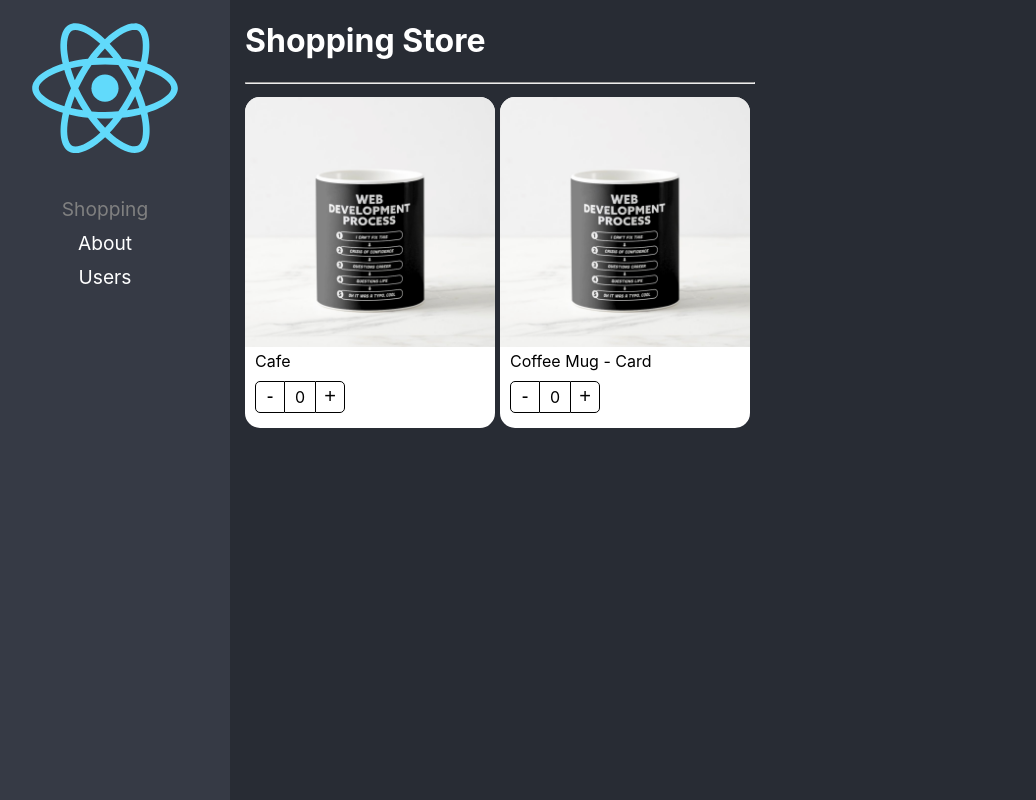
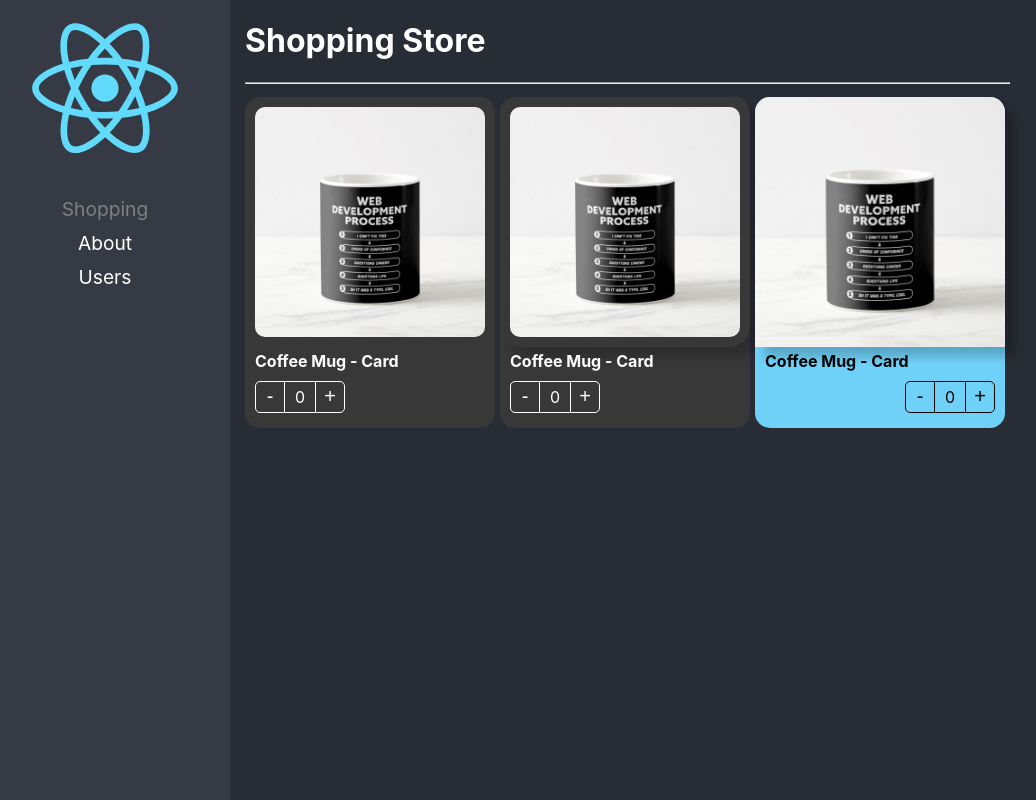
Before and after one commit to EricRusinque/react-adv, a React (Create React App) app: page / in a window 1280 px wide. Shown: the whole page, without its empty margins (20-1056 px from the left). Built offline with nearby package versions, Linux system fonts and the light colour scheme.

Commit message:
component Extend Styles listo

```diff
--- a/src/02-component-patterns/components/ProductButtons.tsx
+++ b/src/02-component-patterns/components/ProductButtons.tsx
@@ -1,13 +1,21 @@
-import { useContext } from 'react';
+import { CSSProperties, useContext } from 'react';
 import { ProductContext } from './ProductCard';
 import styles from '../styles/styles.module.css'
 
-export const ProductButtons = () => {
+export interface Props {
+    className?: string;
+    style?: CSSProperties
+}
+
+export const ProductButtons = ({className, style}:Props) => {
 
     const { increaseBy, counter} = useContext( ProductContext);
 
     return (
-        <div className={styles.buttonsContainer}>
+        <div
+            className={`${styles.buttonsContainer} ${ className }`}
+            style={ style }
+        >
             <button
                 className={styles.buttonMinus}
                 onClick={() => increaseBy(-1)}
--- a/src/02-component-patterns/components/ProductCard.tsx
+++ b/src/02-component-patterns/components/ProductCard.tsx
@@ -1,8 +1,8 @@
 import { useProduct } from '../hooks/useProduct';
 
 import styles from '../styles/styles.module.css'
-import { createContext } from 'react';
-import { ProductContextProps,  ProductCardProps } from '../interfaces/interfaces';
+import { createContext, CSSProperties, ReactElement } from 'react';
+import { ProductContextProps, Product } from '../interfaces/interfaces';
 
 
 
@@ -11,8 +11,15 @@
 
 const { Provider } = ProductContext;
 
+export interface Props {
+    product: Product;
+    children?: ReactElement | ReactElement[];
+    className?: string;
+    style?: CSSProperties
+}
 
-export const ProductCard = ({ children, product }: ProductCardProps) => {
+
+export const ProductCard = ({ children, product, className, style }: Props) => {
 
     const { counter, increaseBy } = useProduct();
 
@@ -23,18 +30,15 @@
             product
         }}>
 
-            <div className={styles.productCard}>
+            <div
+                className={ `${styles.productCard} ${ className }` }
+                style={ style }
+            >
 
                 {
                     children
                 }
 
-                {/*   <ProductImage img={ product.img }/>
-
-              <ProductTitle title={ product.title }/>
-
-              <ProductButtons counter={ counter } increaseBy={ increaseBy }/>
-           */}
             </div>
         </Provider>
     )
--- a/src/02-component-patterns/components/ProductImage.tsx
+++ b/src/02-component-patterns/components/ProductImage.tsx
@@ -1,9 +1,14 @@
-import { useContext } from 'react';
+import { CSSProperties, useContext } from 'react';
 import { ProductContext } from './ProductCard';
 import noImage from '../assets/no-image.jpg'
 import styles from '../styles/styles.module.css'
 
-export const ProductImage = ({ img = "" }) => {
+export interface Props {
+    img?: string;
+    className?:string;
+    style?: CSSProperties
+}
+export const ProductImage = ({ img, className, style }: Props) => {
 
     const { product } = useContext( ProductContext );
 
@@ -18,7 +23,12 @@
     }
 
     return (
-        <img className={styles.productImg} src={ imgToShow } alt="Product img" />
+        <img
+            className={`${styles.productImg} ${className}`}
+            style={ style }
+            src={ imgToShow }
+            alt="Product img"
+        />
     )
 
 }
--- a/src/02-component-patterns/components/ProductTitle.tsx
+++ b/src/02-component-patterns/components/ProductTitle.tsx
@@ -1,13 +1,23 @@
-import { useContext } from 'react';
+import { CSSProperties, useContext } from 'react';
 import { ProductContext } from './ProductCard';
 import styles from '../styles/styles.module.css'
 
-export const ProductTitle = ({ title }: { title?: string }) => {
+export interface Props {
+    title?: string;
+    className?: string;
+    style?: CSSProperties
+}
+
+
+export const ProductTitle = ({ title, className, style }: Props) => {
 
     const { product } = useContext( ProductContext );
 
     return (
-        <span className={styles.productDescription}>
+        <span
+            className={`${styles.productDescription} ${className}`}
+            style={ style }
+        >
             {title ? title : product.title}
         </span>
     )
--- a/src/02-component-patterns/components/index.ts
+++ b/src/02-component-patterns/components/index.ts
@@ -1,9 +1,10 @@
 import { ProductCard as ProductCardHOC } from './ProductCard';
+import { ProductCardHOCProps } from '../interfaces/interfaces';
+
 import { ProductTitle } from './ProductTitle';
 import { ProductImage } from '.';
 import { ProductButtons } from './ProductButtons';
-import { ProductCardHOCProps } from '../interfaces/interfaces';
-/* export { ProductCard } from './ProductCard'; */
+
 export { ProductImage } from './ProductImage';
 export { ProductTitle } from './ProductTitle';
 export { ProductButtons } from './ProductButtons';
--- a/src/02-component-patterns/pages/ShoppingPage.tsx
+++ b/src/02-component-patterns/pages/ShoppingPage.tsx
@@ -1,5 +1,5 @@
 import { ProductImage, ProductTitle, ProductButtons, ProductCard} from '../components';
-
+import '../styles/custom-styles.css'
 const product = {
     id: '1',
     title: 'Coffee Mug - Card',
@@ -17,16 +17,42 @@
                 flexWrap: 'wrap'
             }}>
 
-                <ProductCard product={ product }>
-                    <ProductCard.Image />
-                    <ProductCard.Title title={'Cafe'} />
-                    <ProductCard.Buttons/>
+                <ProductCard
+                    product={ product }
+                    className='bg-dark text-white'
+                >
+                    <ProductCard.Image className="custom-image"/>
+                    <ProductCard.Title className="text-bold"/>
+                    <ProductCard.Buttons className='custom-buttons'/>
                 </ProductCard>
 
-                <ProductCard product={ product }>
-                    <ProductImage/>
-                    <ProductTitle />
-                    <ProductButtons />
+                <ProductCard
+                    product={ product }
+                    className='bg-dark text-white'
+                >
+                    <ProductImage className="custom-image"  style={{
+                        boxShadow: '10px 10px 10px rgba(0,0,0,0.2) '
+                    }}/>
+                    <ProductTitle className="text-white text-bold"/>
+                    <ProductButtons className="custom-buttons"/>
+                </ProductCard>
+
+                <ProductCard
+                    product={ product }
+                    style={{
+                        backgroundColor: '#70D1F8'
+                    }}
+                >
+                    <ProductImage style={{
+                        boxShadow: '10px 10px 10px rgba(0,0,0,0.2) '
+                    }} />
+                    <ProductTitle style={{
+                        fontWeight: 'bold'
+                    }}/>
+                    <ProductButtons style={{
+                        display: 'flex',
+                        justifyContent:'end'
+                    }}/>
                 </ProductCard>
 
             </div>
--- /dev/null
+++ b/src/02-component-patterns/styles/custom-styles.css
@@ -0,0 +1,22 @@
+.bg-dark {
+    background-color: rgb(56,56,56);
+}
+
+.text-white {
+    color: white
+}
+
+.text-bold {
+    font-weight: bold;
+}
+
+.custom-image {
+    padding: 10px;
+    border-radius: 20px;
+    width: calc(100% - 20px);
+}
+
+.custom-buttons button, .custom-buttons div{
+    color: white;
+    border-color: white;
+}
--- a/src/routes/Navigation.tsx
+++ b/src/routes/Navigation.tsx
@@ -30,7 +30,7 @@
                         <Route path="users" element={<h1> Users Pages </h1>} />
                         <Route path="/" element={<ShoppingPage/>}/>
 
-                        <Route path="/*" element={ <Navigate to="home" replace />}/>
+                        <Route path="/" element={ <Navigate to="/" replace />}/>
                     </Routes>
                 </div>
             </BrowserRouter>
```
Also changed, not shown: src/02-component-patterns/interfaces/interfaces.ts (+8 -13 lines).
